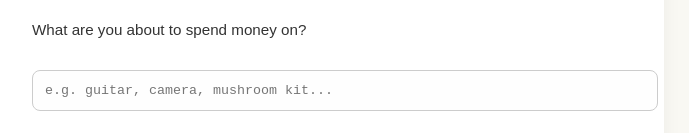
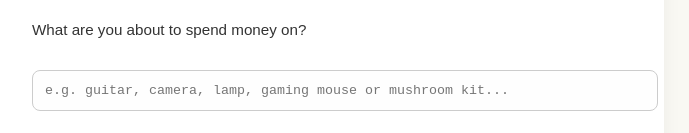
Before and after one commit to Stagnir/adhdimpulse, a website: page index.html in a window 1280 px wide. Shown: the part 126-259 px from the top of the page, without its empty margins (308-997 px from the left). Drawn offline with Linux system fonts and the light colour scheme; a web font is replaced by a local one.

Commit message:
Update index.html

```diff
--- a/index.html
+++ b/index.html
@@ -13,7 +13,7 @@
     <h1>ADHD Impulse Guard 🌿</h1>
     <p style="margin-bottom: 1.5rem;">What are you about to spend money on?</p>
 
-    <input type="text" id="itemInput" placeholder="e.g. guitar, camera, mushroom kit..." />
+    <input type="text" id="itemInput" placeholder="e.g. guitar, camera, lamp, gaming mouse or mushroom kit..." />
     <textarea id="journalEntry" placeholder="What draws you to this? What's the story?"></textarea>
 
     <button onclick="checkImpulse()">Reflect</button>
```
